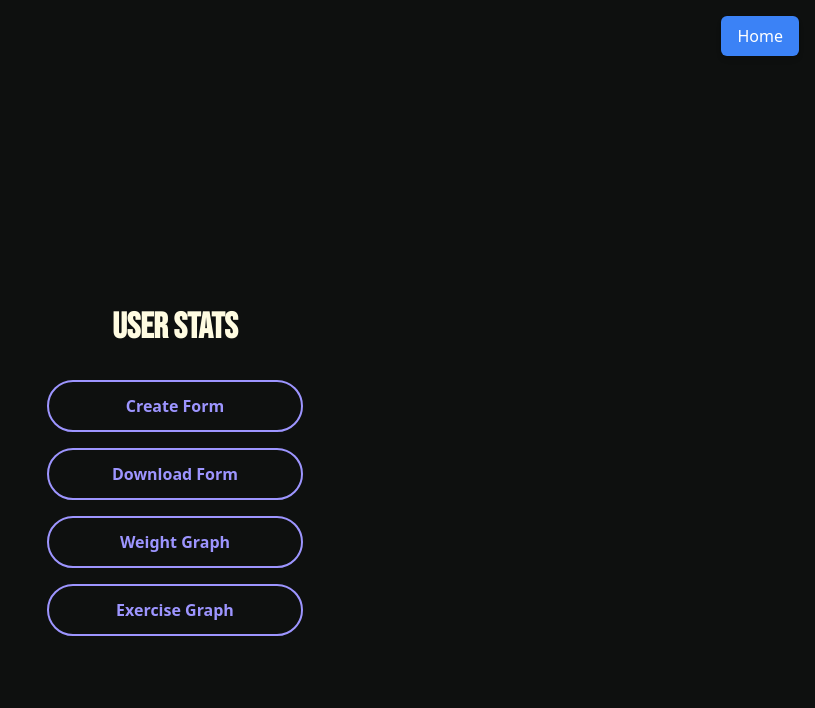
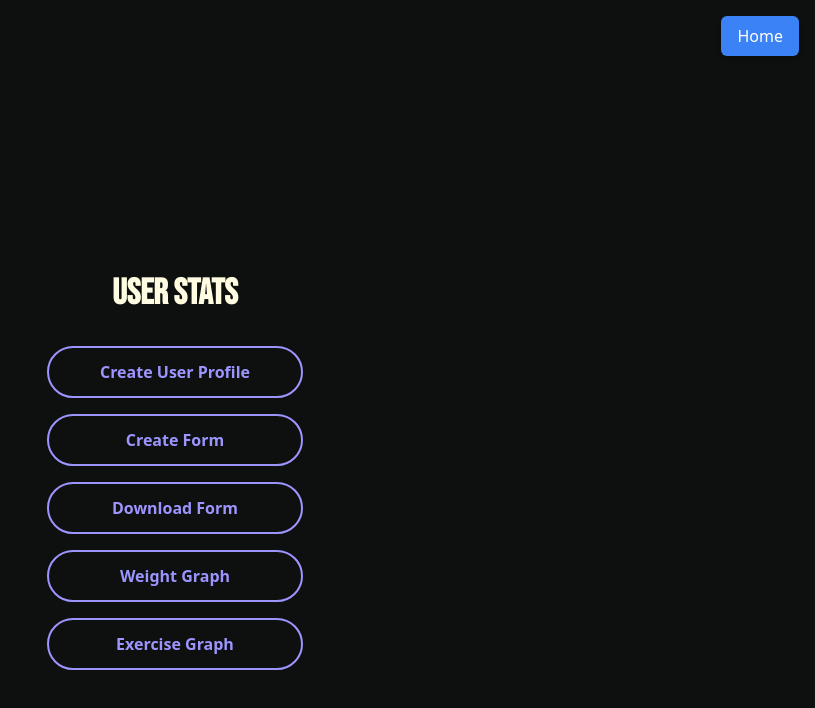
Before and after one commit to Aappo001/AI-Personal-Health-Assistant, a React (Vite) app in the folder client/: page /userstats in a window 1280 px wide. Shown: the top 708 px of the page, without its empty margins (465-1280 px from the left). Built offline with nearby package versions, Linux system fonts and the light colour scheme; a web font is replaced by a local one.

Commit message:
User Profile added
User Profile added

```diff
--- a/client/src/components/UserStats.tsx
+++ b/client/src/components/UserStats.tsx
@@ -22,6 +22,12 @@ export default function UserStats() {
 
         {/* Buttons */}
         <div className="flex flex-col gap-4 w-64">
+        <button
+            onClick={() => navigate("/userprofileform")}
+            className="px-5 py-3 border-2 rounded-full font-bold w-full transition-colors border-lilac text-lilac hover:bg-lilac hover:text-main-black"
+          >
+            Create User Profile
+          </button>
           <button
             onClick={() => navigate("/healthform")}
             className="px-5 py-3 border-2 rounded-full font-bold w-full transition-colors border-lilac text-lilac hover:bg-lilac hover:text-main-black"
```
